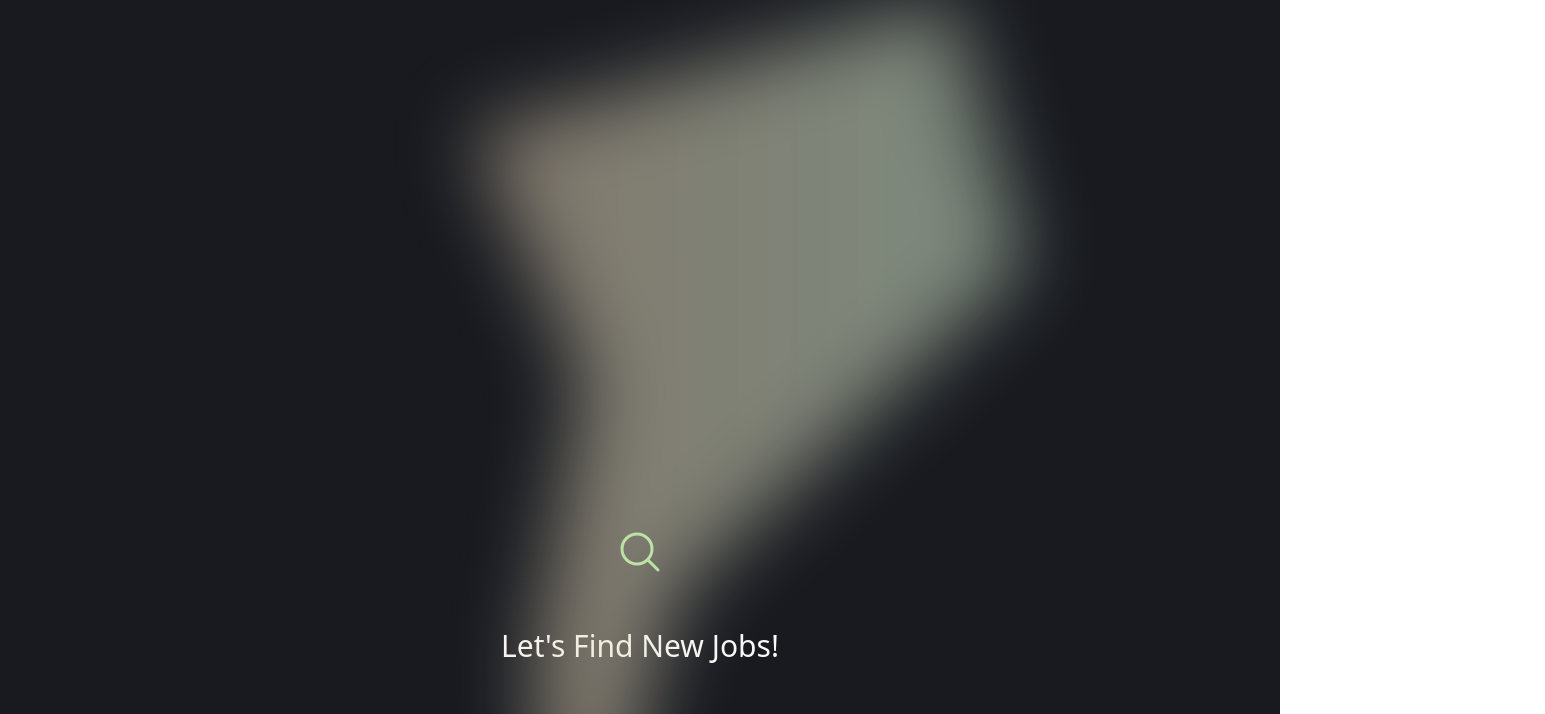
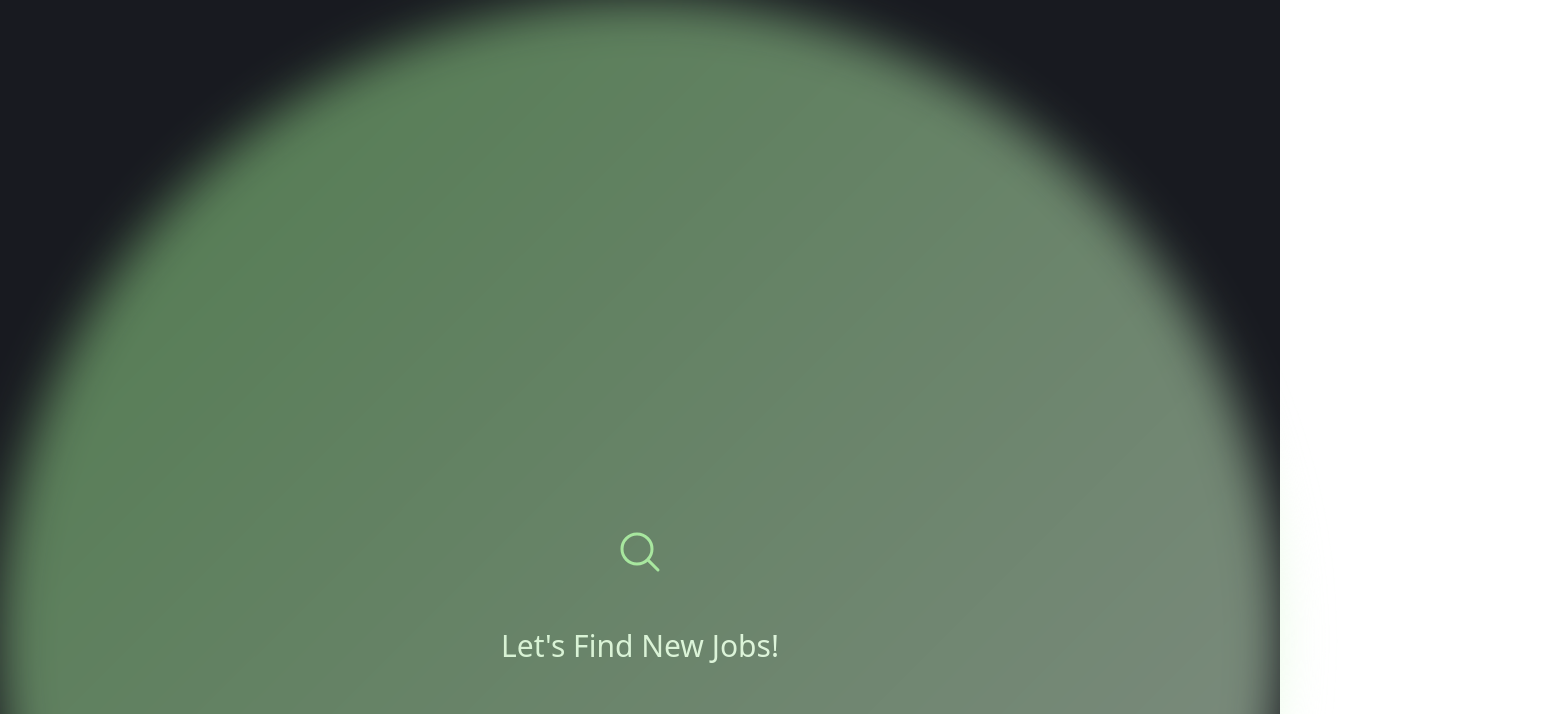
Before and after one commit to GavPri/behance-job-search, a React (Create React App) app: page / in a window 1280 px wide. Shown: the top 714 px of the page, 1545 px wide, since content can reach past the window. Built offline with nearby package versions, Linux system fonts and the light colour scheme.

Commit message:
change clip path

```diff
--- a/src/components/blur/Blur.js
+++ b/src/components/blur/Blur.js
@@ -7,8 +7,8 @@ import React from "react";
 
 const Blur = () => {
   return (
-    <div className="absolute top-0 left-0  blur-2xl">
-      <div className="w-[80vw] aspect-square bg-gradient-to-r blur-clip from-orange to-light-green opacity-50 "></div>
+    <div className="absolute top-0 left-0 blur-xl rotate-45">
+      <div className="w-[100vw] aspect-square bg-gradient-to-r blur-clip from-dark-green to-light-green opacity-50 "></div>
     </div>
   );
 };
--- a/src/index.css
+++ b/src/index.css
@@ -13,14 +13,6 @@ Custom clippy path from ( from stack overflow )
 */
 @layer utilities {
   .blur-clip {
-    clip-path: polygon(
-      93% 0,
-      100% 26%,
-      66% 58%,
-      55% 98%,
-      52% 65%,
-      57% 37%,
-      46% 13%
-    );
+    clip-path: circle(50% at 50% 50%);
   }
 }
```
